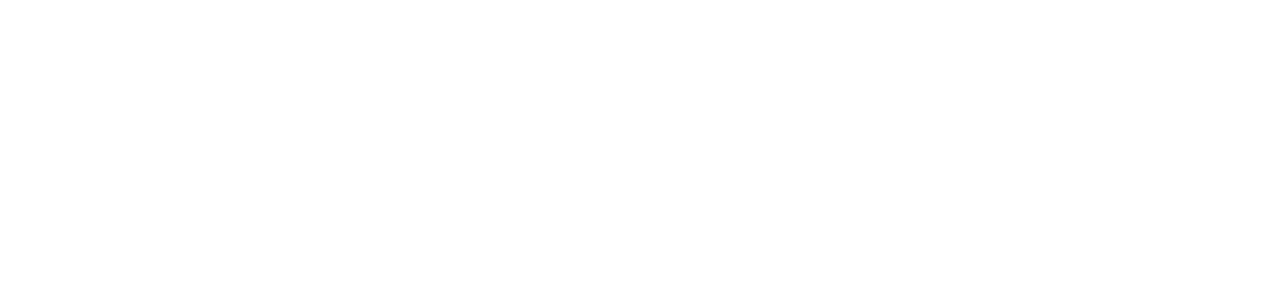
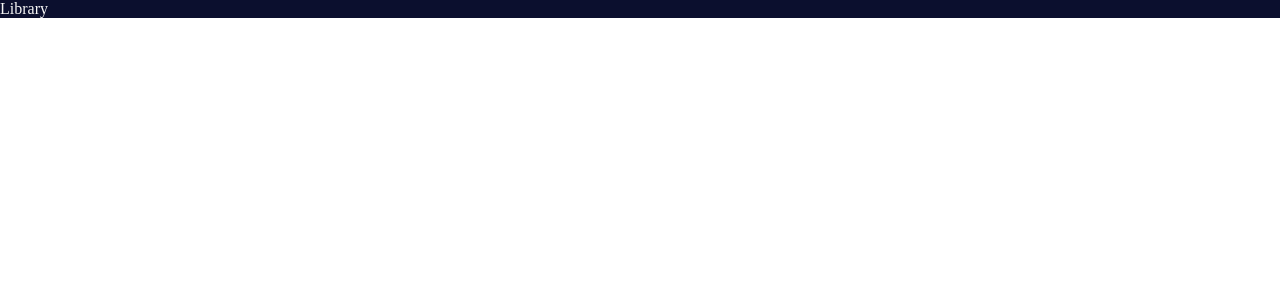
Before and after one commit to WillSs-Dev/Gaming-Space, a React (Create React App) app: page /library in a window 1280 px wide. Before the commit this address had no page. Shown: the top 300 px of the page. Built offline with nearby package versions, Linux system fonts and the light colour scheme; a web font is replaced by a local one.

Commit message:
creating 'library' route for user's added games

```diff
--- a/src/App.jsx
+++ b/src/App.jsx
@@ -1,16 +1,18 @@
 import { Routes, Route } from 'react-router';
 import Home from './pages/Home.jsx';
-import Profile from './pages/Profile.jsx'
+import Profile from './pages/Profile.jsx';
+import Library from './pages/Library.jsx';
+import { useTheme } from '@mui/material';
 import './App.css';
-import { useTheme } from '@mui/material';
 
 function App() {
   const { palette } = useTheme();
   return (
     <div style={{ backgroundColor: palette.background.default }}>
       <Routes>
-        <Route exact path="/" element={ <Home /> }/>
-        <Route exact path="/profile" element={ <Profile /> }/>
+        <Route exact path='/' element={<Home />} />
+        <Route exact path='/profile' element={<Profile />} />
+        <Route exact path='/library' element={<Library />} />
       </Routes>
     </div>
   );
--- a/src/components/Header.jsx
+++ b/src/components/Header.jsx
@@ -34,7 +34,9 @@
           <ToggleButton value={'store'}>
             <Link to='/'>Store</Link>
           </ToggleButton>
-          <ToggleButton value={'library'}>My games</ToggleButton>
+          <ToggleButton value={'library'}>
+            <Link to='/library'>My games</Link>
+          </ToggleButton>
           <ToggleButton value={'faq'}>FAQ</ToggleButton>
         </ToggleButtonGroup>
 
--- /dev/null
+++ b/src/pages/Library.jsx
@@ -0,0 +1,9 @@
+import React from 'react'
+
+function Library() {
+  return (
+    <div>Library</div>
+  )
+}
+
+export default Library;
```
